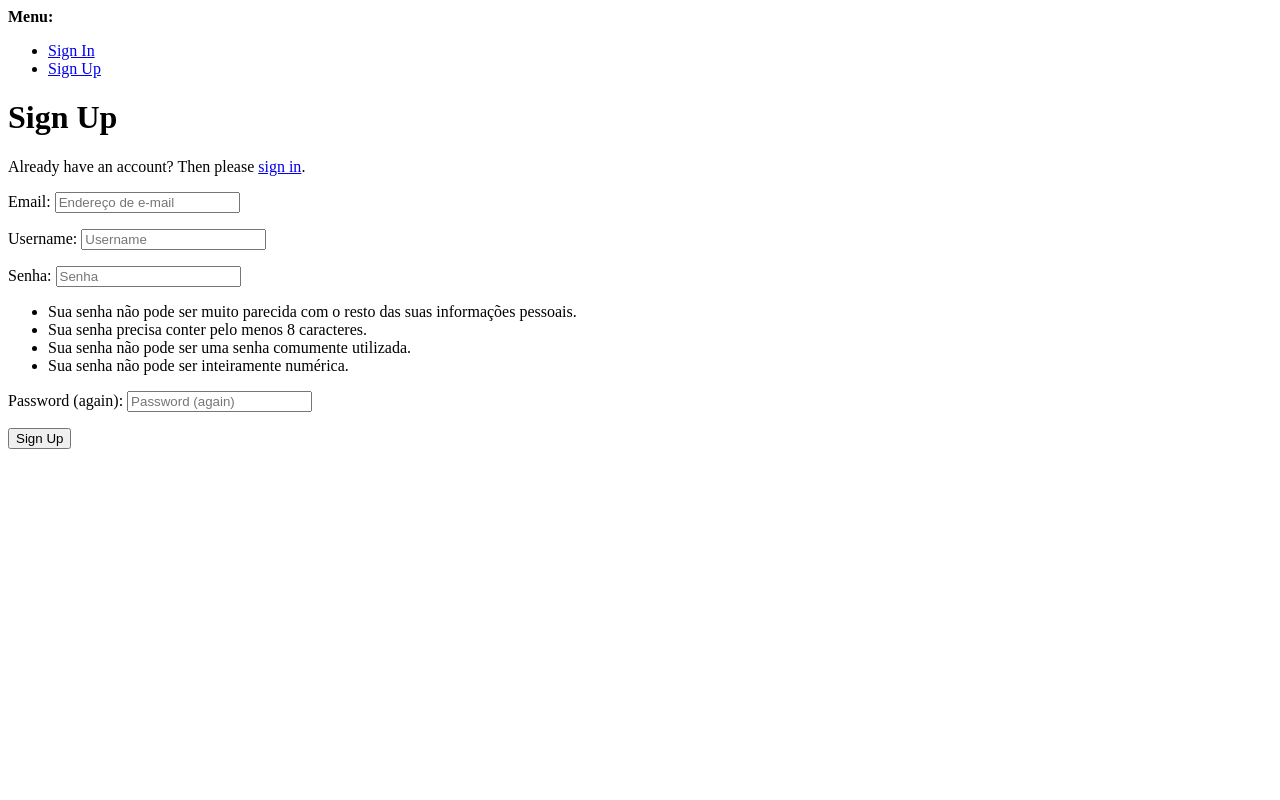
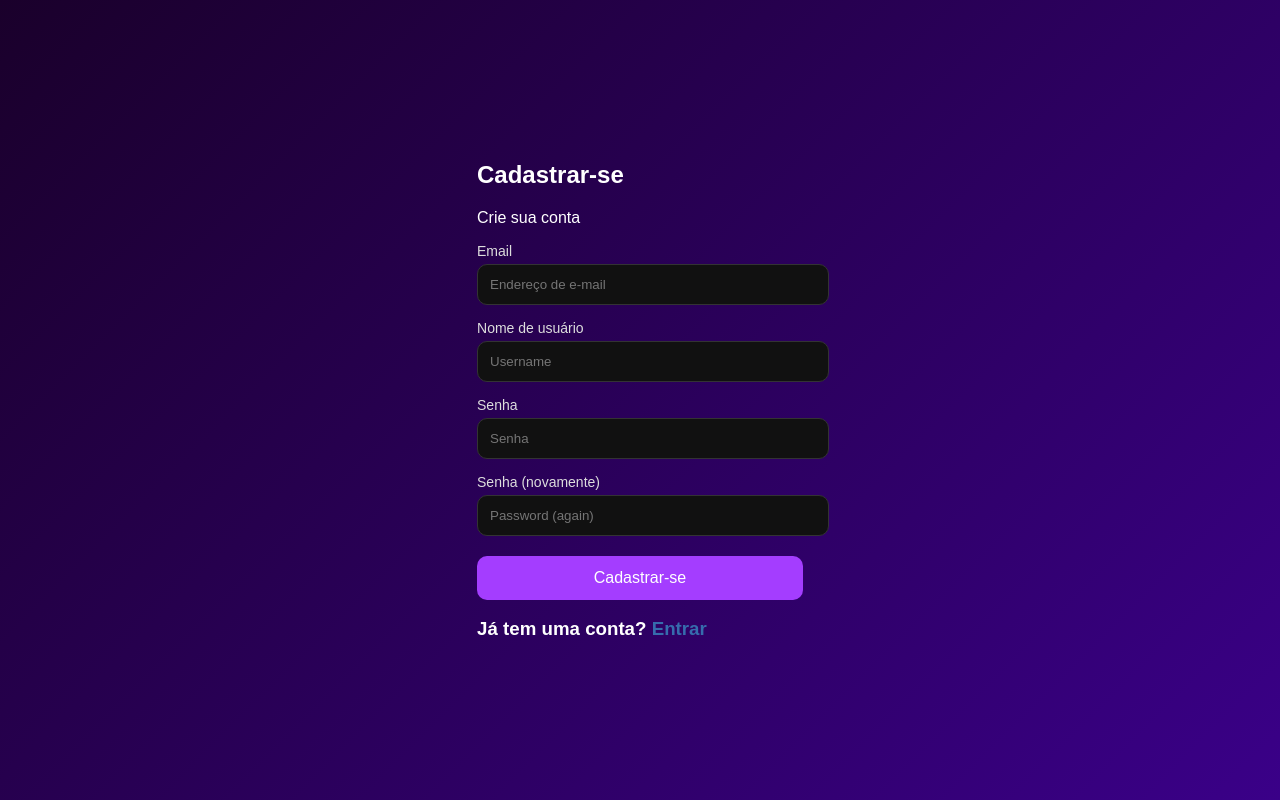
Before and after one commit to HenzoThomaz/Projeto_Controle_Financeiro, a Django app: page /accounts/signup/ in a window 1280 px wide. Run offline with Django 5.2, Linux system fonts and the light colour scheme; some libraries are stand-ins or nearby versions.

Commit message:
falta so o botão de voltar

```diff
--- a/dashboard/static/dashboard/style2.css
+++ b/dashboard/static/dashboard/style2.css
@@ -42,11 +42,14 @@
   .usermeta .name{font-weight:700}
   .usermeta .role{color:var(--muted);font-size:13px}
 
+
   nav.menu{display:flex;flex-direction:column;gap:6px;margin-top:12px}
   nav.menu button{background:transparent;border:0;padding:10px;border-radius:10px;text-align:left;color: #eaeaf6;display:flex;align-items:center;gap:10px}
   nav.menu button:hover{background:linear-gradient(90deg, rgba(111,43,217,0.06), rgba(184,107,255,0.02));transform:translateX(6px);transition:all .18s}
   nav.menu button.active{background:linear-gradient(90deg, rgba(111,43,217,0.12), rgba(184,107,255,0.04));box-shadow:inset 0 1px 0 rgba(255,255,255,0.02)}
-
+  .menu button a {
+  text-decoration: none !important;
+}
   .side-section{margin-top:16px}
   .side-section input[type=file]{display:none}
   .muted{color:var(--muted)}
--- /dev/null
+++ b/static/account/cadastro.css
@@ -0,0 +1,102 @@
+body {
+    margin: 0;
+    padding: 0;
+    background: linear-gradient(135deg, #1a002b, #3a0088);
+    font-family: 'Poppins', sans-serif;
+    display: flex;
+    justify-content: center;
+    align-items: center;
+    height: 100vh;
+}
+
+h2, h3 {
+  color: #fff; /* Azul vibrante (formato hexadecimal) */
+}
+p {
+  color: #fff;
+}
+a {
+  text-decoration: none;
+    color: #366cad;
+}
+.signup-container {
+    background: #0d0d0d;
+    width: 450px;
+    padding: 45px;
+    border-radius: 18px;
+    box-shadow: 0px 0px 40px rgba(140, 0, 255, 0.4);
+    text-align: center;
+}
+
+.signup-container img {
+    width: 70px;
+    margin-bottom: 15px;
+}
+
+.signup-container h1 {
+    color: #fff;
+    margin-bottom: 10px;
+    font-size: 26px;
+    font-weight: 600;
+}
+
+.signup-container p {
+    color: #bbb;
+    font-size: 14px;
+    margin-bottom: 20px;
+}
+
+label {
+    color: #ddd;
+    text-align: left;
+    display: block;
+    margin-top: 15px;
+    margin-bottom: 5px;
+    font-size: 14px;
+}
+
+input {
+    width: 100%;
+    padding: 12px;
+    border-radius: 10px;
+    border: 1px solid #333;
+    background: #111;
+    color: #fff;
+    outline: none;
+    transition: .2s;
+}
+
+input:focus {
+    border-color: #b066ff;
+}
+
+button {
+    width: 100%;
+    padding: 13px;
+    background: #a43dff;
+    border: none;
+    border-radius: 10px;
+    color: white;
+    font-size: 16px;
+    margin-top: 20px;
+    cursor: pointer;
+    transition: .2s;
+}
+
+button:hover {
+    background: #bb69ff;
+    box-shadow: 0px 0px 12px #b366ff;
+}
+
+.login-text {
+    margin-top: 18px;
+    font-size: 14px;
+    color: #ddd;
+}
+.login-text a {
+    color: #c77dff;
+    text-decoration: none;
+}
+.login-text a:hover {
+    text-decoration: underline;
+}
--- a/templates/account/signup.html
+++ b/templates/account/signup.html
@@ -1,47 +1,48 @@
-{% extends "account/base_entrance.html" %}
-{% load allauth i18n %}
 {% load i18n static %}
+<!DOCTYPE html>
+<html lang="pt-br">
+<head>
 
-{% block head_title %}
-    {% trans "Signup" %}
-{% endblock head_title %}
-{% block content %}
-    {% element h1 %}
-        {% trans "Sign Up" %}
-    {% endelement %}
-    {% setvar link %}
-        <a href="{{ login_url }}">
-        {% endsetvar %}
-        {% setvar end_link %}
-        </a>
-    {% endsetvar %}
-    {% element p %}
-        {% blocktranslate %}Already have an account? Then please {{ link }}sign in{{ end_link }}.{% endblocktranslate %}
-    {% endelement %}
-    {% if not SOCIALACCOUNT_ONLY %}
-        {% url 'account_signup' as action_url %}
-        {% element form form=form method="post" action=action_url tags="entrance,signup" %}
-            {% slot body %}
-                {% csrf_token %}
-                {% element fields form=form unlabeled=True %}
-                {% endelement %}
-                {{ redirect_field }}
-            {% endslot %}
-            {% slot actions %}
-                {% element button tags="prominent,signup" type="submit" %}
-                    {% trans "Sign Up" %}
-                {% endelement %}
-            {% endslot %}
-        {% endelement %}
-    {% endif %}
-    {% if PASSKEY_SIGNUP_ENABLED %}
-        {% element hr %}
-        {% endelement %}
-        {% element button href=signup_by_passkey_url tags="prominent,signup,outline,primary" %}
-            {% trans "Sign up using a passkey" %}
-        {% endelement %}
-    {% endif %}
-    {% if SOCIALACCOUNT_ENABLED %}
+{% block extra_head %}
+    <link rel="stylesheet" href="{% static 'account/cadastro.css' %}">
+{% endblock extra_head %}
+
+
+    <meta charset="UTF-8">
+    <title>Cadastrar-se</title>
+
+</head>
+<body>
+
+<div class="container">
+    <h2>Cadastrar-se</h2>
+    <p class="subtitle">Crie sua conta</p>
+
+    <form method="post">
+        {% csrf_token %}
+
+        <label>Email</label>
+        {{ form.email }}
+
+        <label>Nome de usuário</label>
+        {{ form.username }}
+
+        <label>Senha</label>
+        {{ form.password1 }}
+
+        <label>Senha (novamente)</label>
+        {{ form.password2 }}
+
+        {% block content %}
+        {% if SOCIALACCOUNT_ENABLED %}
         {% include "socialaccount/snippets/login.html" with page_layout="entrance" %}
-    {% endif %}
-{% endblock content %}
+        {% endif %}
+        {% endblock content %}
+        <button type="submit">Cadastrar-se</button>
+    </form>
+    <h3>Já tem uma conta? <a href="{% url 'account_login' %}">Entrar</a></h3>
+
+</div>
+
+</body>
+</html>
--- a/templates/dashboard/metas.html
+++ b/templates/dashboard/metas.html
@@ -11,6 +11,7 @@
 <body>
 
     <div class="container">
+
         <h1> Minhas Metas Financeiras</h1>
 
         <button id="btn-abrir-form" class="btn-nova-meta">Nova Meta</button>
```
